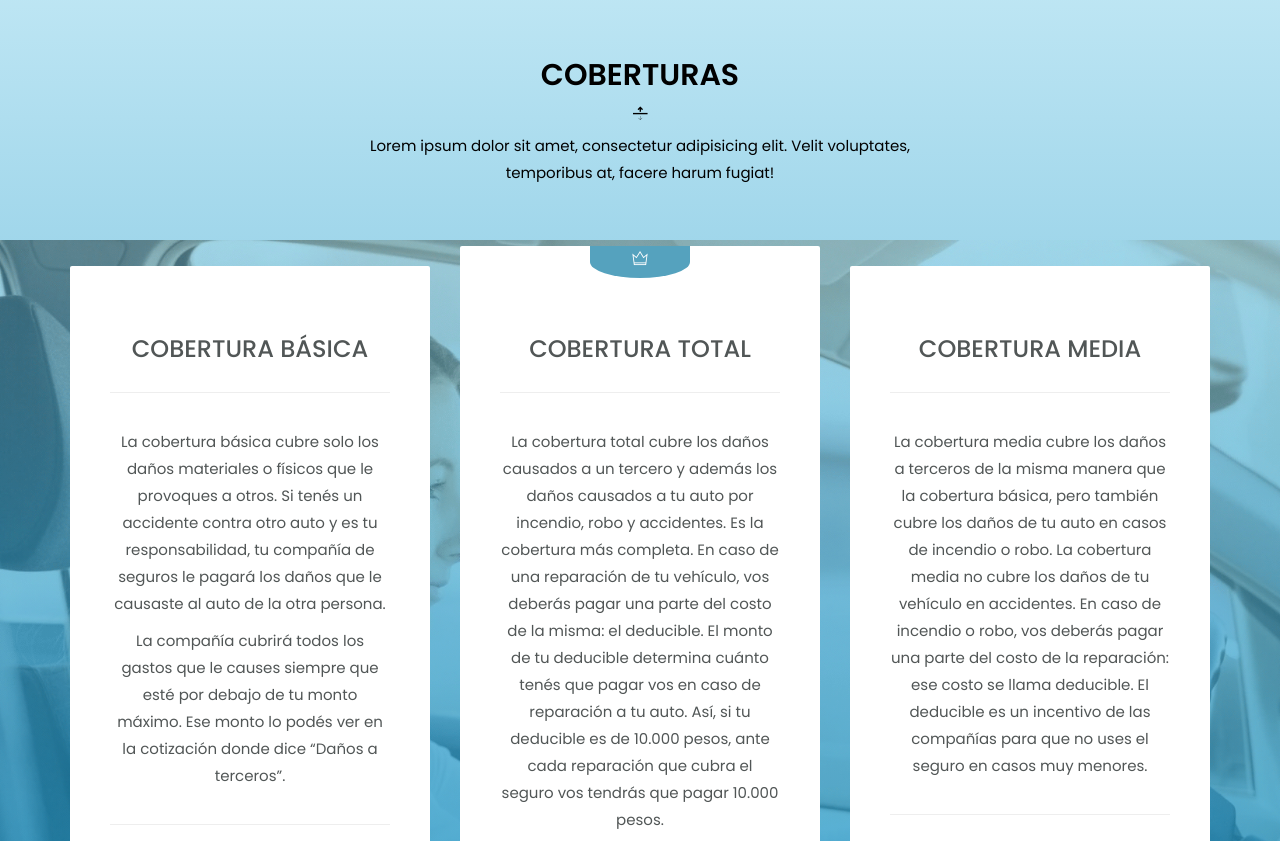
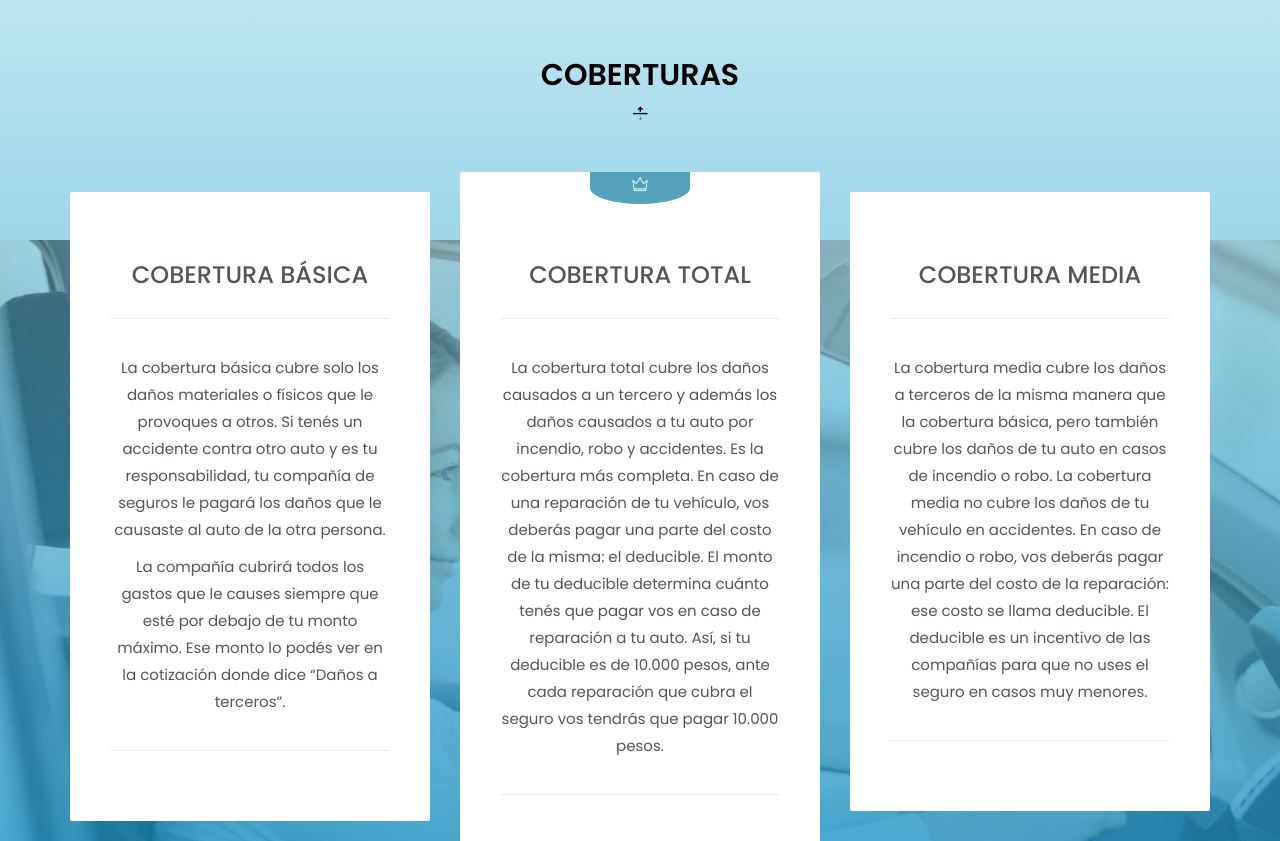
Before and after one commit to panchitohs/seguros, a plain HTML site: page index.html in a window 1280 px wide. Shown: the part 1900-2741 px from the top of the page. Drawn offline with Linux system fonts and the light colour scheme; some packages are replaced by stand-ins of ours; a script that the page names is missing.

Commit message:
Update index.html

```diff
--- a/index.html
+++ b/index.html
@@ -323,8 +323,7 @@
                 <div class="col-xs-12 col-sm-6 col-sm-offset-3 text-center">
                     <div class="page-title">
                         <h2>COBERTURAS</h2>
-                        <p>Lorem ipsum dolor sit amet, consectetur adipisicing elit. Velit voluptates, temporibus at,
-                            facere harum fugiat!</p>
+                        <p></p>
                     </div>
                 </div>
             </div>
```
